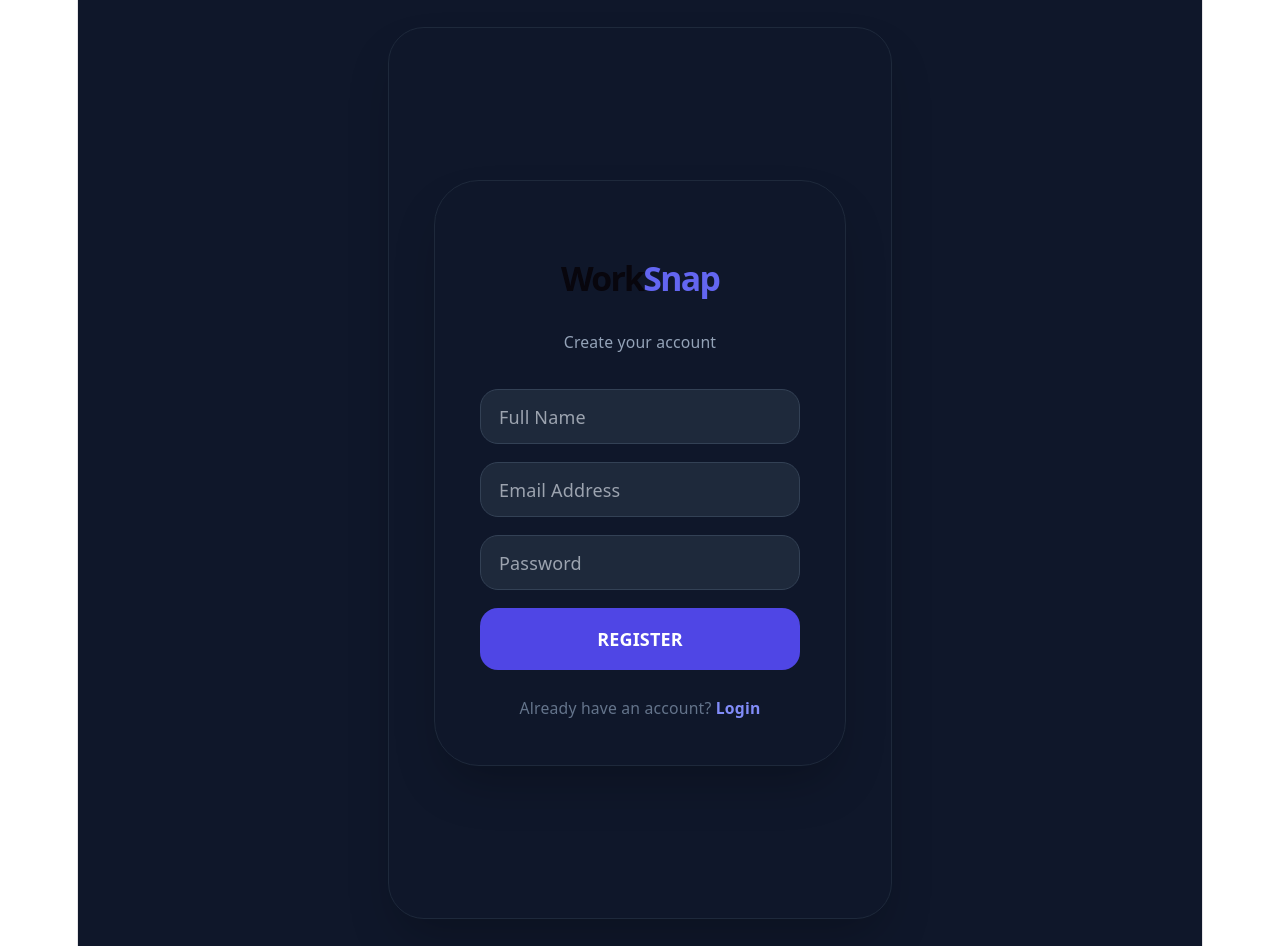
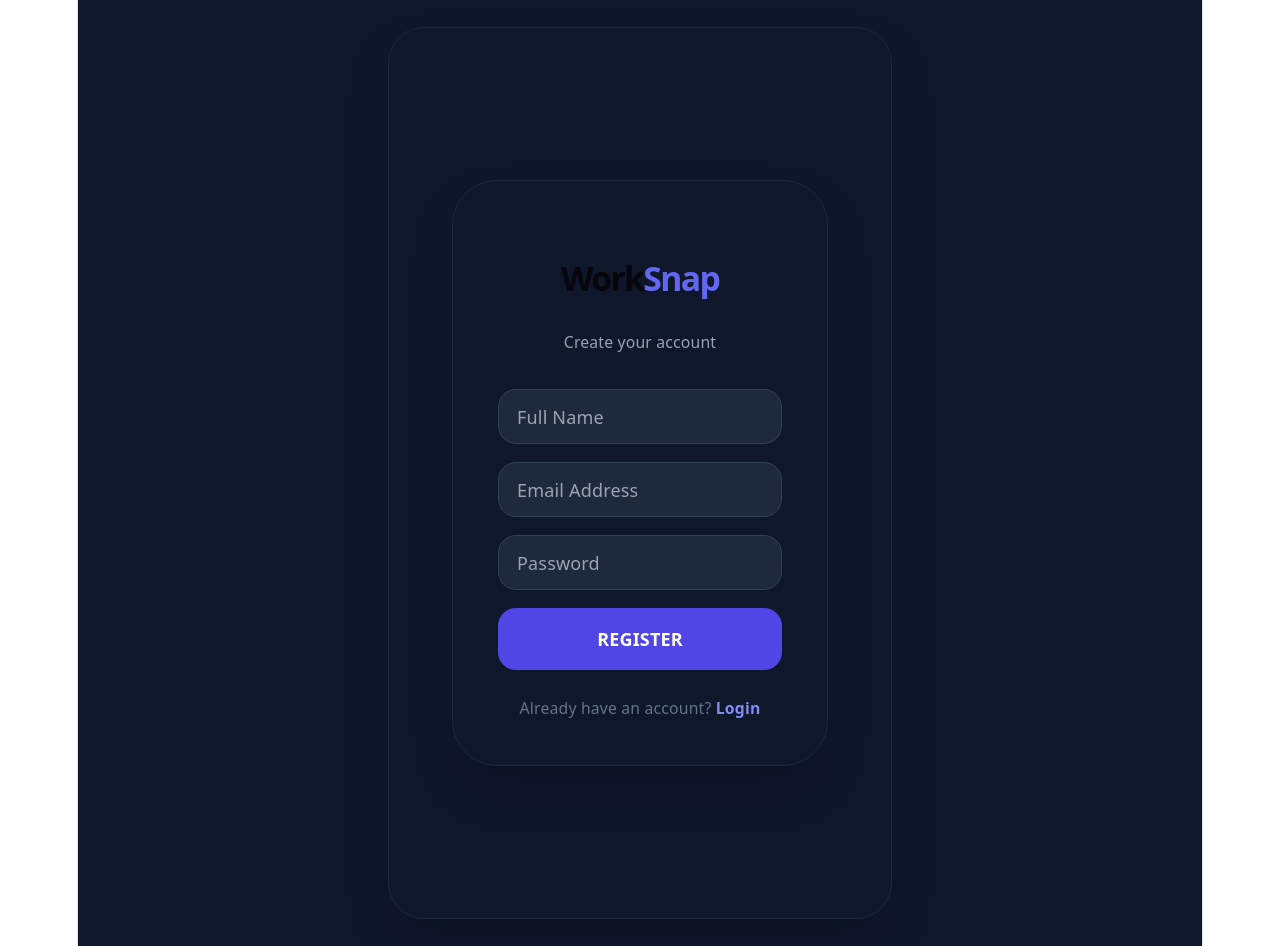
Before and after one commit to juned-j/work-snap, a React (Vite) app in the folder electron/renderer/: page / in a window 1280 px wide. Both pictures are taken after a click on the button "Sign Up". Built offline with nearby package versions, Linux system fonts and the light colour scheme.

Commit message:
error issue

```diff
--- a/electron/renderer/src/components/Register.tsx
+++ b/electron/renderer/src/components/Register.tsx
@@ -21,18 +21,21 @@ export default function Register({ onToggle }: { onToggle: () => void }) {
         email: formData.email.trim(),
         password: formData.password.trim(),
         options: {
-          data: {
-            name: formData.name
-          }
+          data: { name: formData.name }
         }
       })
 
       if (error) throw error
 
+      // 🔥 AUTO-LOGIN ROKNE KE LIYE:
+      // Kyunki Confirm Email OFF hai, naya user turant login ho jata hai.
+      // SignOut karne se session clear ho jayega.
+      await supabase.auth.signOut()
+
       const user = data.user
       if (!user) throw new Error("User not created")
 
-      // ✅ 2. INSERT INTO USERS TABLE (NO PASSWORD STORED)
+      // ✅ 2. INSERT INTO USERS TABLE
       const { error: dbError } = await supabase
         .from('users')
         .upsert({
@@ -41,12 +44,10 @@ export default function Register({ onToggle }: { onToggle: () => void }) {
           email: formData.email.trim()
         })
 
-      if (dbError) {
-        console.error("Users Insert Error:", dbError.message)
-      }
+      if (dbError) console.error("Users Table Error:", dbError.message)
 
-      alert('Account created! Please verify email before login.')
-      onToggle()
+      alert('Account created successfully! Please login.')
+      onToggle() // Wapas login screen par bhejne ke liye
 
     } catch (err: any) {
       console.error("Register Error:", err.message)
@@ -57,9 +58,8 @@ export default function Register({ onToggle }: { onToggle: () => void }) {
   }
 
   return (
-    <div className="min-h-screen flex items-center justify-center bg-[#0f172a] text-white">
+    <div className="min-h-screen flex items-center justify-center bg-[#0f172a] text-white p-4">
       <div className="w-full max-w-md bg-slate-900 border border-slate-800 rounded-[2.5rem] p-10 shadow-2xl">
-
         <div className="text-center mb-8">
           <h1 className="text-3xl font-black">
             Work<span className="text-indigo-500">Snap</span>
@@ -68,53 +68,44 @@ export default function Register({ onToggle }: { onToggle: () => void }) {
         </div>
 
         <form onSubmit={handleRegister} className="space-y-4">
-
           <input
             type="text"
             placeholder="Full Name"
             required
-            className="w-full bg-slate-800 border border-slate-700 rounded-2xl px-4 py-3"
-            onChange={(e) =>
-              setFormData({ ...formData, name: e.target.value })
-            }
+            className="w-full bg-slate-800 border border-slate-700 rounded-2xl px-4 py-3 outline-none focus:ring-2 focus:ring-indigo-500 transition-all"
+            onChange={(e) => setFormData({ ...formData, name: e.target.value })}
           />
 
           <input
             type="email"
             placeholder="Email Address"
             required
-            className="w-full bg-slate-800 border border-slate-700 rounded-2xl px-4 py-3"
-            onChange={(e) =>
-              setFormData({ ...formData, email: e.target.value })
-            }
+            className="w-full bg-slate-800 border border-slate-700 rounded-2xl px-4 py-3 outline-none focus:ring-2 focus:ring-indigo-500 transition-all"
+            onChange={(e) => setFormData({ ...formData, email: e.target.value })}
           />
 
           <input
             type="password"
             placeholder="Password"
             required
-            className="w-full bg-slate-800 border border-slate-700 rounded-2xl px-4 py-3"
-            onChange={(e) =>
-              setFormData({ ...formData, password: e.target.value })
-            }
+            className="w-full bg-slate-800 border border-slate-700 rounded-2xl px-4 py-3 outline-none focus:ring-2 focus:ring-indigo-500 transition-all"
+            onChange={(e) => setFormData({ ...formData, password: e.target.value })}
           />
 
           <button
             disabled={loading}
-            className="w-full py-4 bg-indigo-600 rounded-2xl font-bold"
+            className="w-full py-4 bg-indigo-600 hover:bg-indigo-500 rounded-2xl font-bold transition-all active:scale-95 disabled:opacity-50"
           >
             {loading ? 'Creating...' : 'REGISTER'}
           </button>
-
         </form>
 
         <p className="text-center text-slate-500 text-sm mt-6">
           Already have an account?{' '}
-          <button onClick={onToggle} className="text-indigo-400 font-bold">
+          <button onClick={onToggle} className="text-indigo-400 font-bold hover:underline">
             Login
           </button>
         </p>
-
       </div>
     </div>
   )
```
